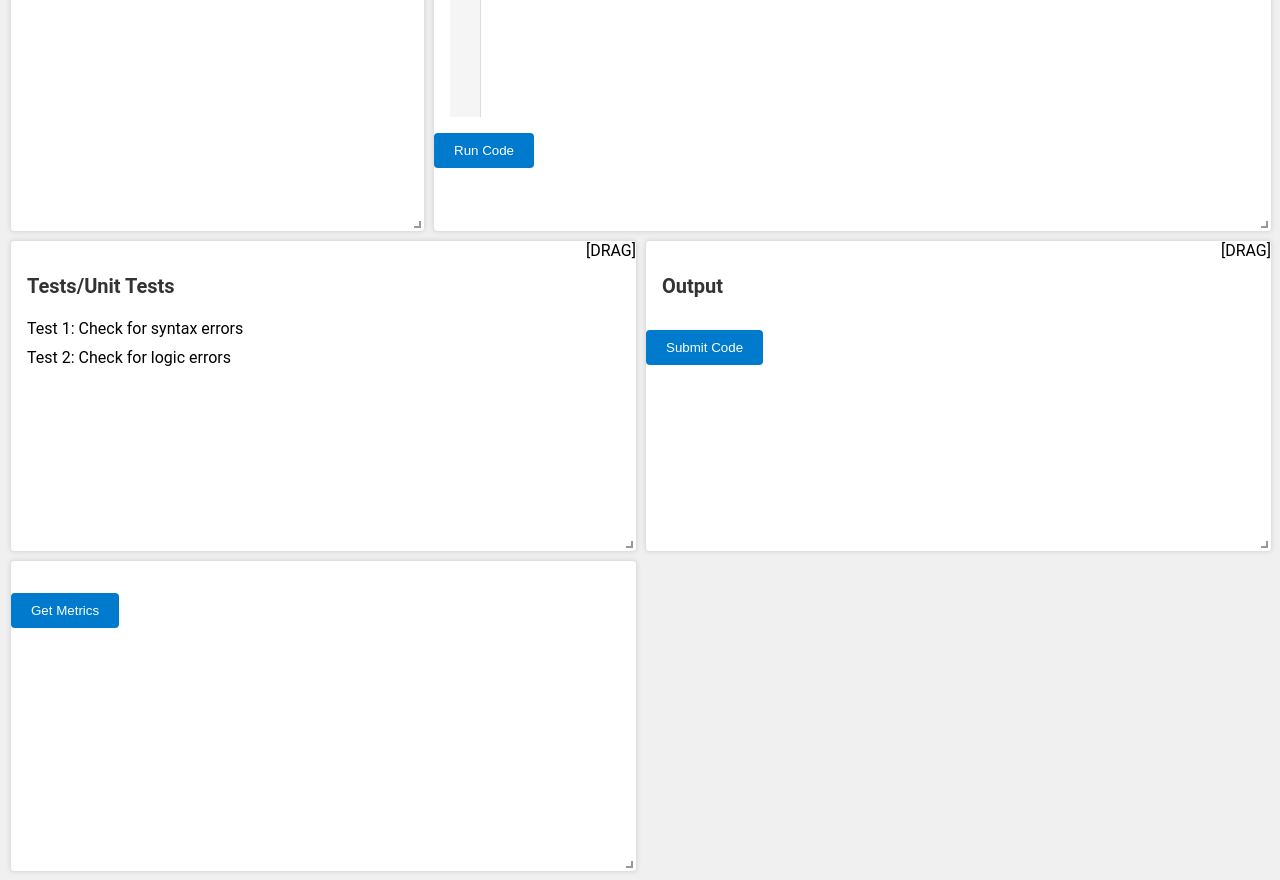
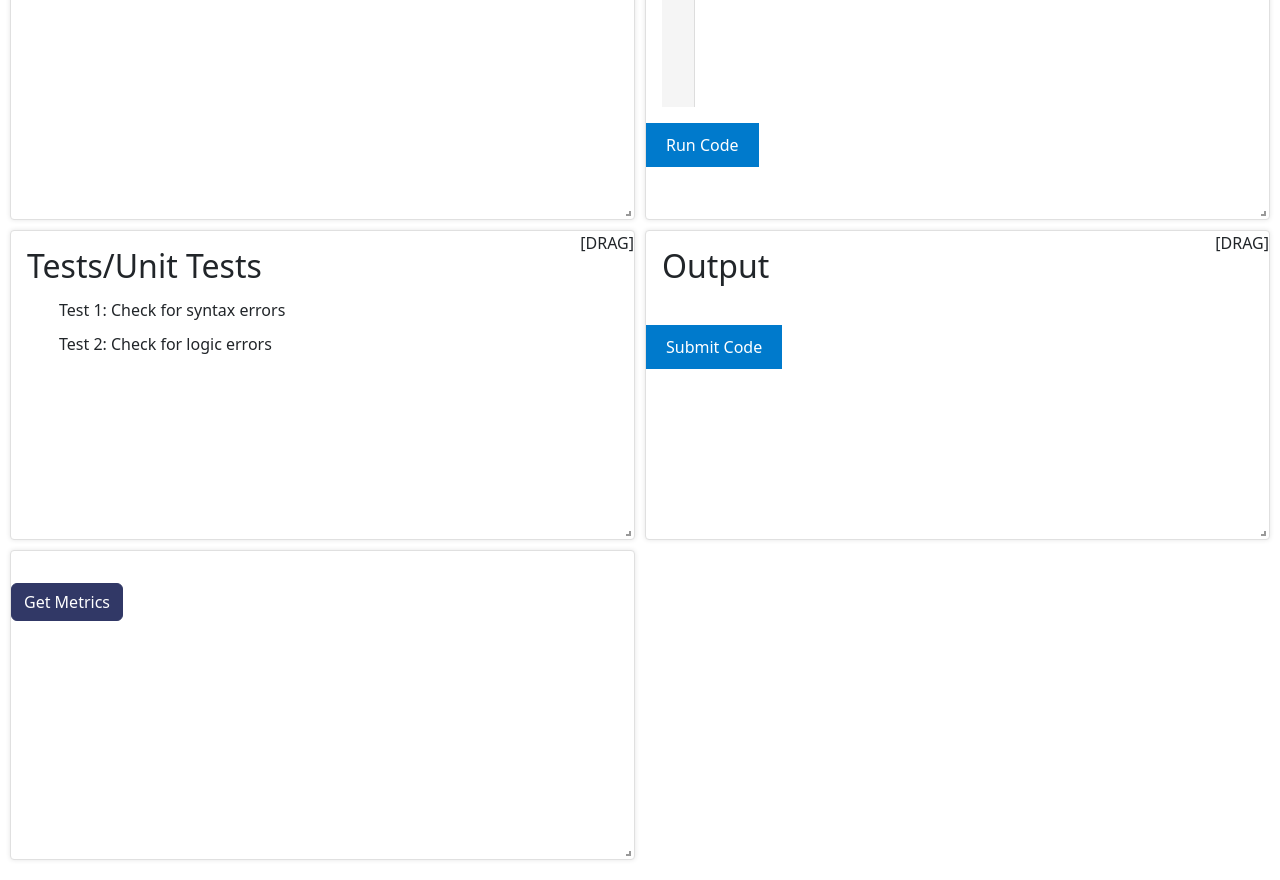
Before and after one commit to fabiancannaheim/greenexam, a React (Create React App) app in the folder frontend/: page / in a window 1280 px wide. Shown: the part 520-1400 px from the top of the page. Built offline with nearby package versions, Linux system fonts and the light colour scheme.

Commit message:
added bootstrap

```diff
--- a/frontend/package.json
+++ b/frontend/package.json
@@ -11,12 +11,17 @@
     "@testing-library/user-event": "^13.5.0",
     "@uiw/react-codemirror": "^4.21.13",
     "axios": "^1.5.1",
+    "bootstrap": "^5.3.1",
+    "bootstrap-icons": "^1.10.5",
+    "bootstrap-table": "^1.22.1",
     "codemirror": "^6.0.1",
+    "jquery": "^3.7.0",
     "react": "^18.2.0",
     "react-dom": "^18.2.0",
     "react-grid-layout": "^1.4.2",
     "react-resizable": "^3.0.5",
     "react-scripts": "5.0.1",
+    "sass": "^1.69.5",
     "socket.io-client": "^4.7.2",
     "web-vitals": "^2.1.4",
     "zustand": "^4.3.8"
--- a/frontend/src/App.js
+++ b/frontend/src/App.js
@@ -8,16 +8,18 @@ import Output from "./Output";
 import Prompt from "./Prompt";
 import Tests from "./Tests";
 
+import "bootstrap/dist/css/bootstrap.css";
 import "react-grid-layout/css/styles.css";
 import "./App.css";
+import "./custom.scss";
 
 export const API_URL = "http://192.168.1.8:3000";
 const ResponsiveGridLayout = WidthProvider(Responsive);
 
 function App() {
   const layout = [
-    { i: "1", x: 0, y: 0, w: 4, h: 4, minW: 2 },
-    { i: "2", x: 6, y: 0, w: 8, h: 4, minW: 2 },
+    { i: "1", x: 0, y: 0, w: 6, h: 4, minW: 2 },
+    { i: "2", x: 6, y: 0, w: 6, h: 4, minW: 2 },
     { i: "3", x: 0, y: 6, w: 6, h: 2, minW: 2 },
     { i: "4", x: 6, y: 6, w: 6, h: 2, minW: 2 },
     { i: "5", x: 0, y: 6, w: 6, h: 2, minW: 2 },
@@ -138,7 +140,9 @@ function App() {
         </div>
         <div key="5" className="resizable-tile">
           <div>{metrics}</div>
-          <button onClick={getMetrics}>Get Metrics</button>
+          <button onClick={getMetrics} className="btn btn-primary">
+            Get Metrics
+          </button>
         </div>
       </ResponsiveGridLayout>
     </div>
--- /dev/null
+++ b/frontend/src/custom.scss
@@ -0,0 +1,17 @@
+// include Bootstrap Partials
+@import "../node_modules/bootstrap/scss/functions";
+@import "../node_modules/bootstrap/scss/variables";
+
+/* color palette: https://colorhunt.co/palette/313866504099974ec3fe7be5 */
+$custom-colors: (
+  "yt-red": #ff0000,
+  "sptf-green": #1db954,
+  "primary": #313866,
+  "secondary": #504099,
+  "tertiary": #974ec3,
+  "quaternary": #fe7be5,
+);
+$theme-colors: map-merge($theme-colors, $custom-colors);
+
+// include Bootstrap
+@import "../node_modules/bootstrap/scss/bootstrap";
```
Also changed, not shown: 1 other file (tests, documents, lock files or other folders).
